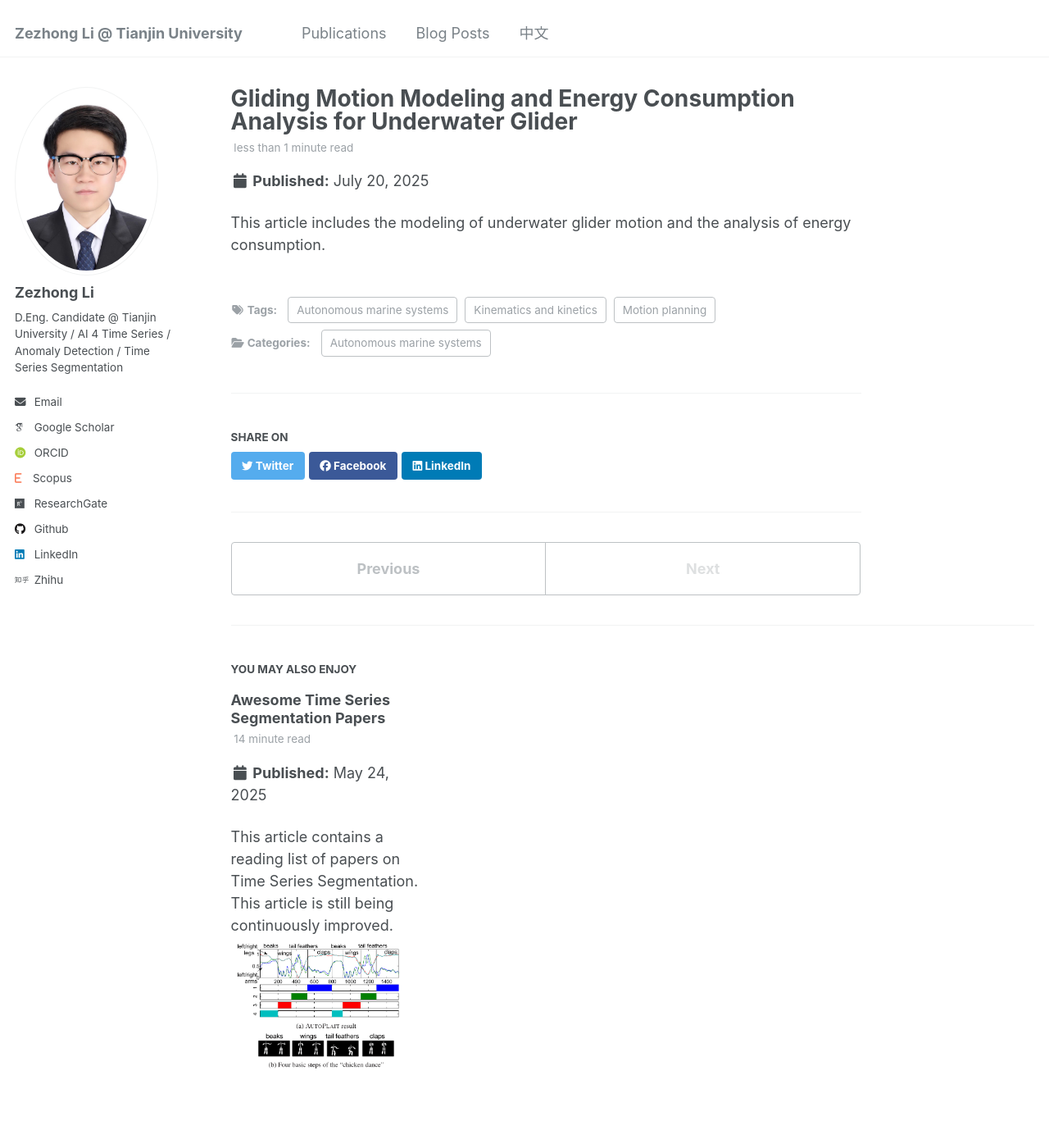
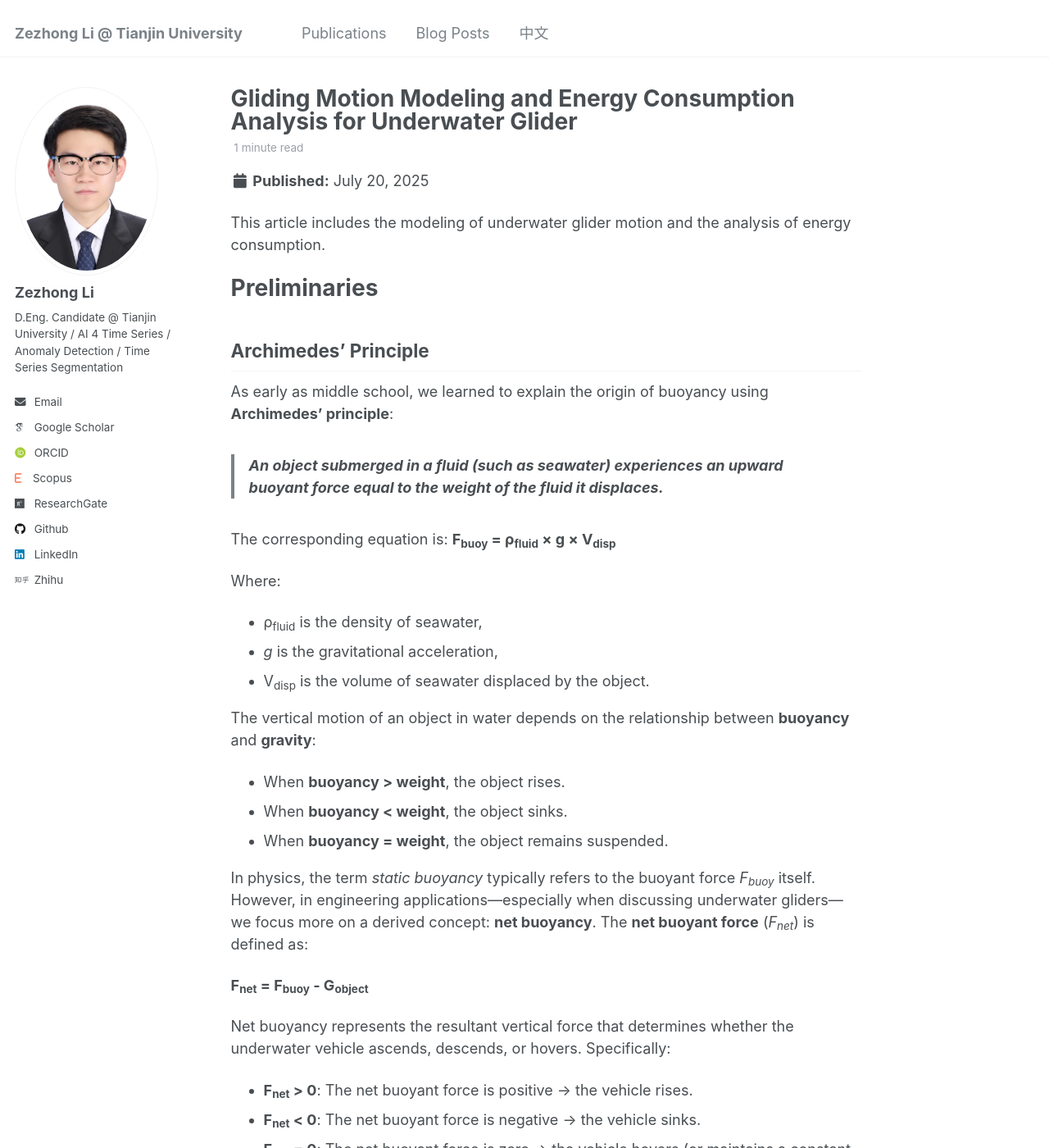
Before and after one commit to lzz19980125/lzz19980125.github.io, a Jekyll site: the page built from _posts/2025-7-20-Gliding Motion Modeling and Energy Consumption Analysis for Underwater Glider.md, in a window 1280 px wide and 1400 px high. Shown: the whole window at 82% size. Built offline with Jekyll 4.4.1, drawn with Linux system fonts in a browser that asks for light colours; some web fonts are replaced; some of the changed text lies outside the part shown.

Commit message:
Update 2025-7-20-Gliding Motion Modeling and Energy Consumption Analysis for Underwater Glider.md

```diff
--- a/_posts/2025-7-20-Gliding Motion Modeling and Energy Consumption Analysis for Underwater Glider.md
+++ b/_posts/2025-7-20-Gliding Motion Modeling and Energy Consumption Analysis for Underwater Glider.md
@@ -14,3 +14,38 @@ tags:
 ---
 
 This article includes the modeling of underwater glider motion and the analysis of energy consumption.
+
+# Preliminaries
+
+## **Archimedes' Principle**
+
+As early as middle school, we learned to explain the origin of buoyancy using **Archimedes' principle**:
+
+> **An object submerged in a fluid (such as seawater) experiences an upward buoyant force equal to the weight of the fluid it displaces.**
+
+The corresponding equation is:
+ **F<sub>buoy</sub> = ρ<sub>fluid</sub> × g × V<sub>disp</sub>**
+
+Where:
+
+- ρ<sub>fluid</sub> is the density of seawater,
+- *g* is the gravitational acceleration,
+- V<sub>disp</sub> is the volume of seawater displaced by the object.
+
+The vertical motion of an object in water depends on the relationship between **buoyancy** and **gravity**:
+
+- When **buoyancy > weight**, the object rises.
+- When **buoyancy < weight**, the object sinks.
+- When **buoyancy = weight**, the object remains suspended.
+
+In physics, the term *static buoyancy* typically refers to the buoyant force *F<sub>buoy</sub>* itself. However, in engineering applications—especially when discussing underwater gliders—we focus more on a derived concept: **net buoyancy**. The **net buoyant force** (*F<sub>net</sub>*) is defined as:
+
+**F<sub>net</sub> = F<sub>buoy</sub> - G<sub>object</sub>**
+
+Net buoyancy represents the resultant vertical force that determines whether the underwater vehicle ascends, descends, or hovers. Specifically:
+
+- **F<sub>net</sub> > 0**: The net buoyant force is positive → the vehicle rises.
+- **F<sub>net</sub> < 0**: The net buoyant force is negative → the vehicle sinks.
+- **F<sub>net</sub> = 0**: The net buoyant force is zero → the vehicle hovers (or maintains a constant vertical velocity).
+
+##  Design Principles of Underwater Gliders
```
